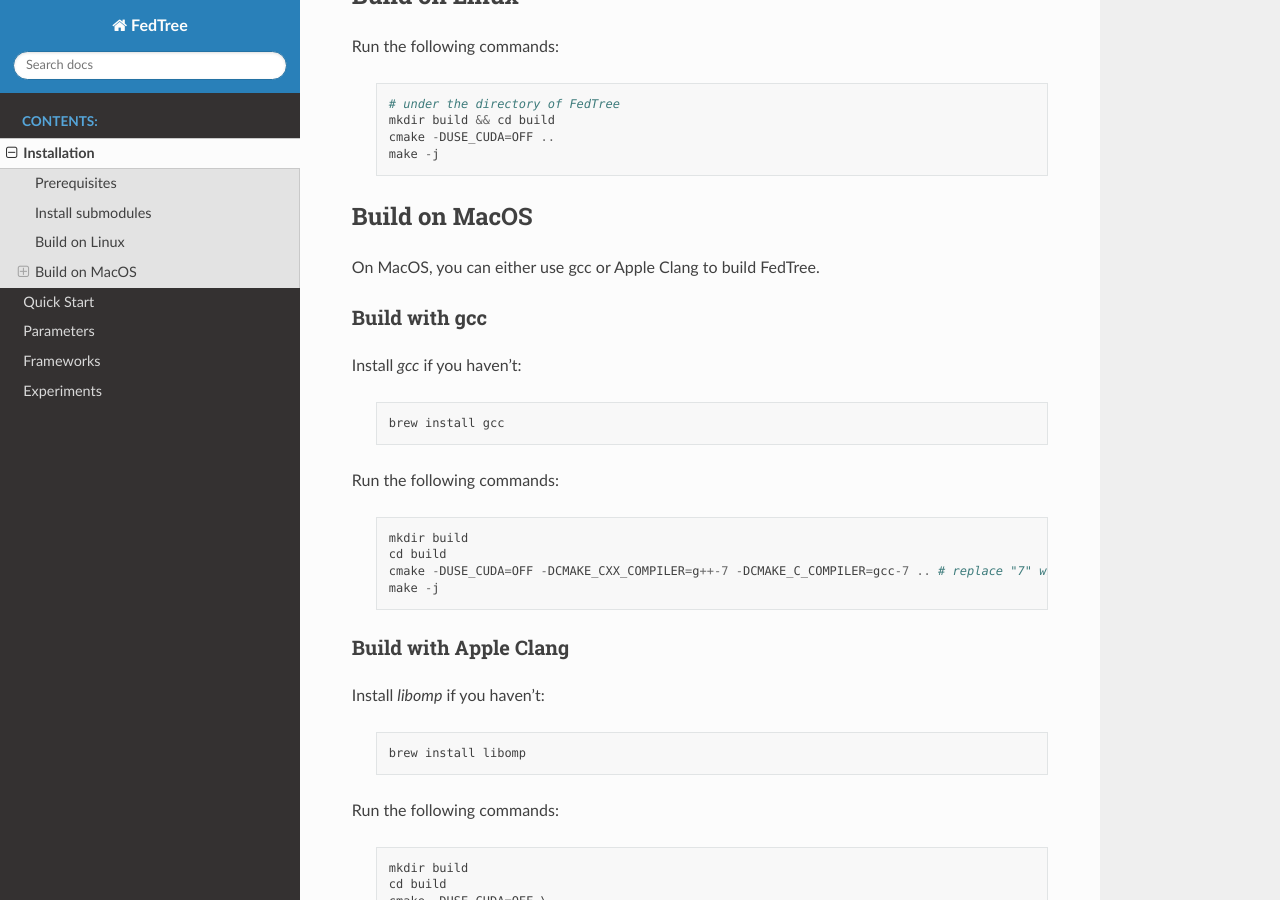
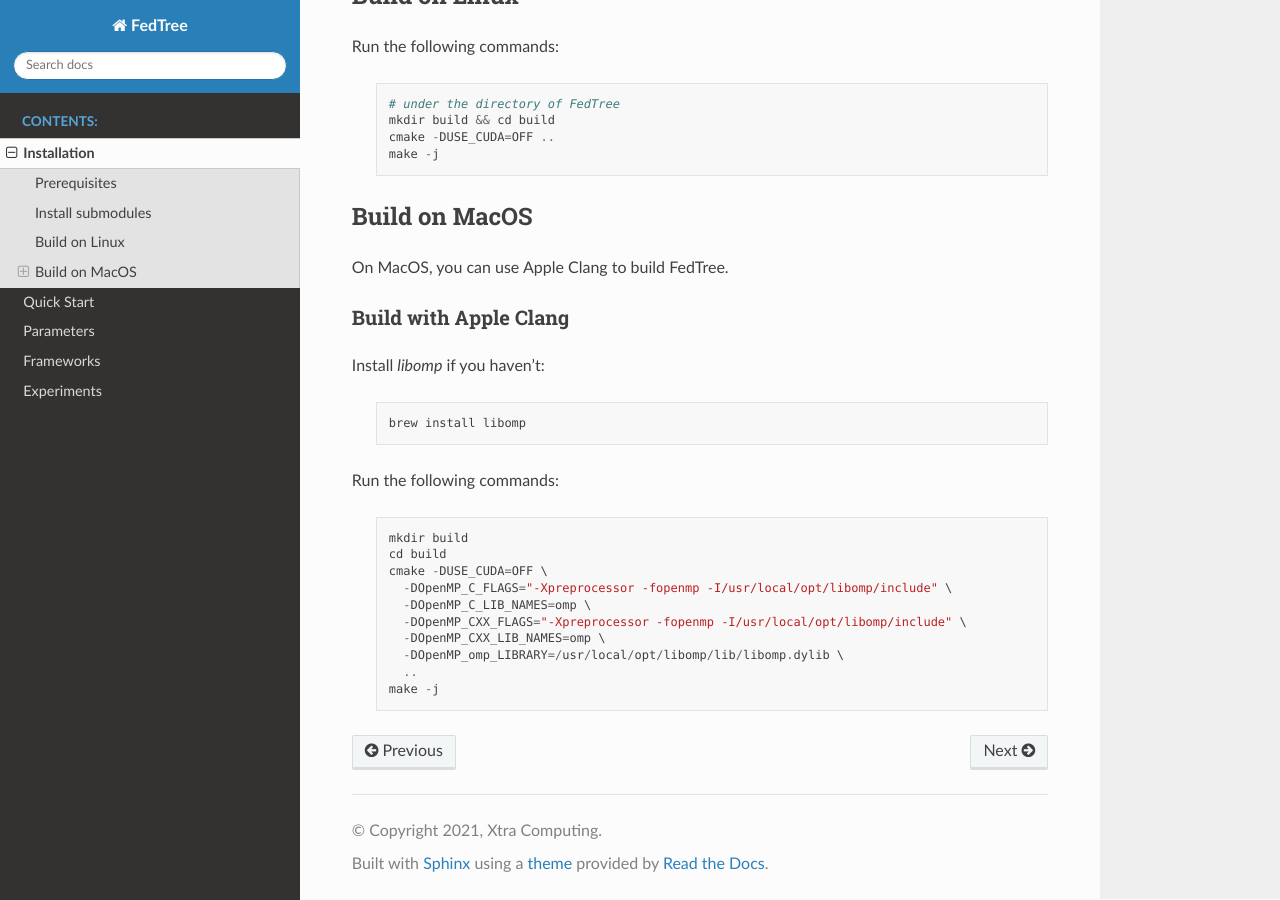
Before and after one commit to Xtra-Computing/FedTree, a Sphinx documentation site: the page built from docs/source/Installation.rst, in a window 1280 px wide and 900 px high, scrolled down 1034 px. Built offline with Sphinx 7.4.7 and the Read the Docs theme 2.0.0, drawn with Linux system fonts in a browser that asks for light colours.

Commit message:
update docs

```diff
--- a/docs/source/Installation.rst
+++ b/docs/source/Installation.rst
@@ -60,24 +60,7 @@
 
 Build on MacOS
 ~~~~~~~~~~~~~~
-On MacOS, you can either use gcc or Apple Clang to build FedTree.
-
-Build with gcc
-^^^^^^^^^^^^^^
-Install `gcc` if you haven't:
-
-    .. code::
-
-        brew install gcc
-
-Run the following commands:
-
-    .. code::
-
-        mkdir build
-        cd build
-        cmake -DUSE_CUDA=OFF -DCMAKE_CXX_COMPILER=g++-7 -DCMAKE_C_COMPILER=gcc-7 .. # replace "7" with version of gcc installed
-        make -j
+On MacOS, you can use Apple Clang to build FedTree.
 
 Build with Apple Clang
 ^^^^^^^^^^^^^^^^^^^^^^
```
Also changed, not shown: README.md (+0 -13 lines).
